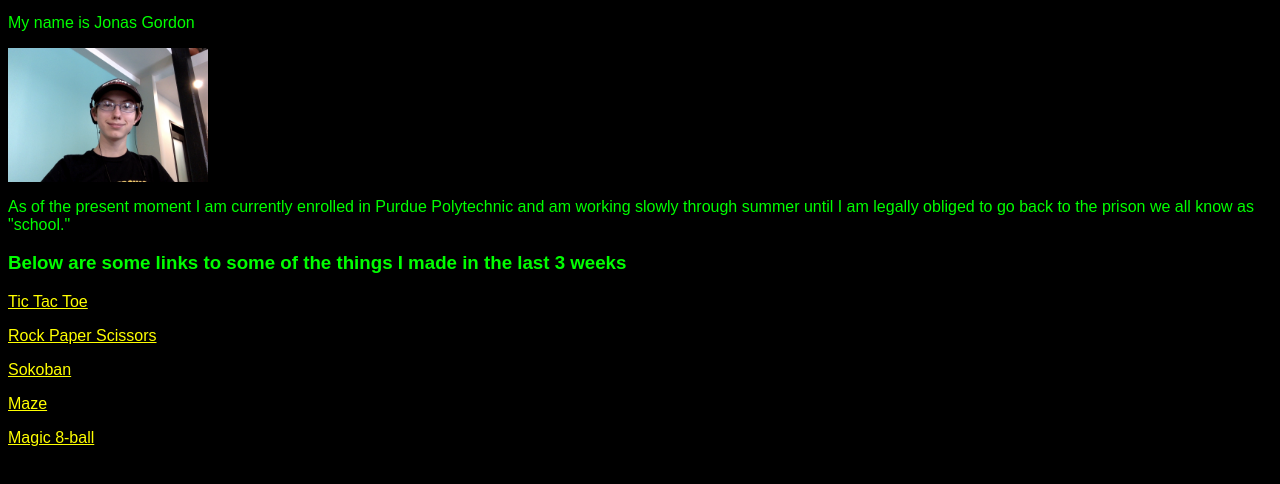
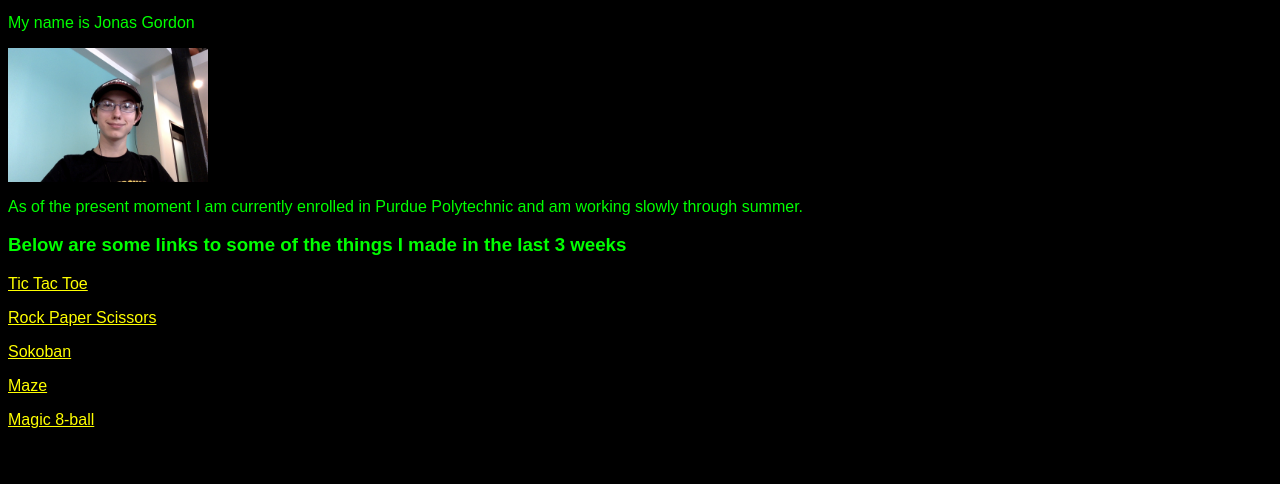
Before and after one commit to Hazma314/some-new-portfolio-thing, a plain HTML site: page index.html in a window 1280 px wide. Shown: the part 86-570 px from the top of the page. Drawn offline with Linux system fonts and the light colour scheme.

Commit message:
Update index.html

```diff
--- a/index.html
+++ b/index.html
@@ -7,7 +7,7 @@
         <a href=https://github.com/Hazma314>A link to my Github</a>
         <p>My name is Jonas Gordon</p>
         <img src=picture.jpg width=200>
-        <p>As of the present moment I am currently enrolled in Purdue Polytechnic and am working slowly through summer until I am legally obliged to go back to the prison we all know as "school."</p>
+        <p>As of the present moment I am currently enrolled in Purdue Polytechnic and am working slowly through summer.</p>
         <h3>Below are some links to some of the things I made in the last 3 weeks</h3>
         <a href=tictactoe.html>Tic Tac Toe</a>
         <p></p>
```
